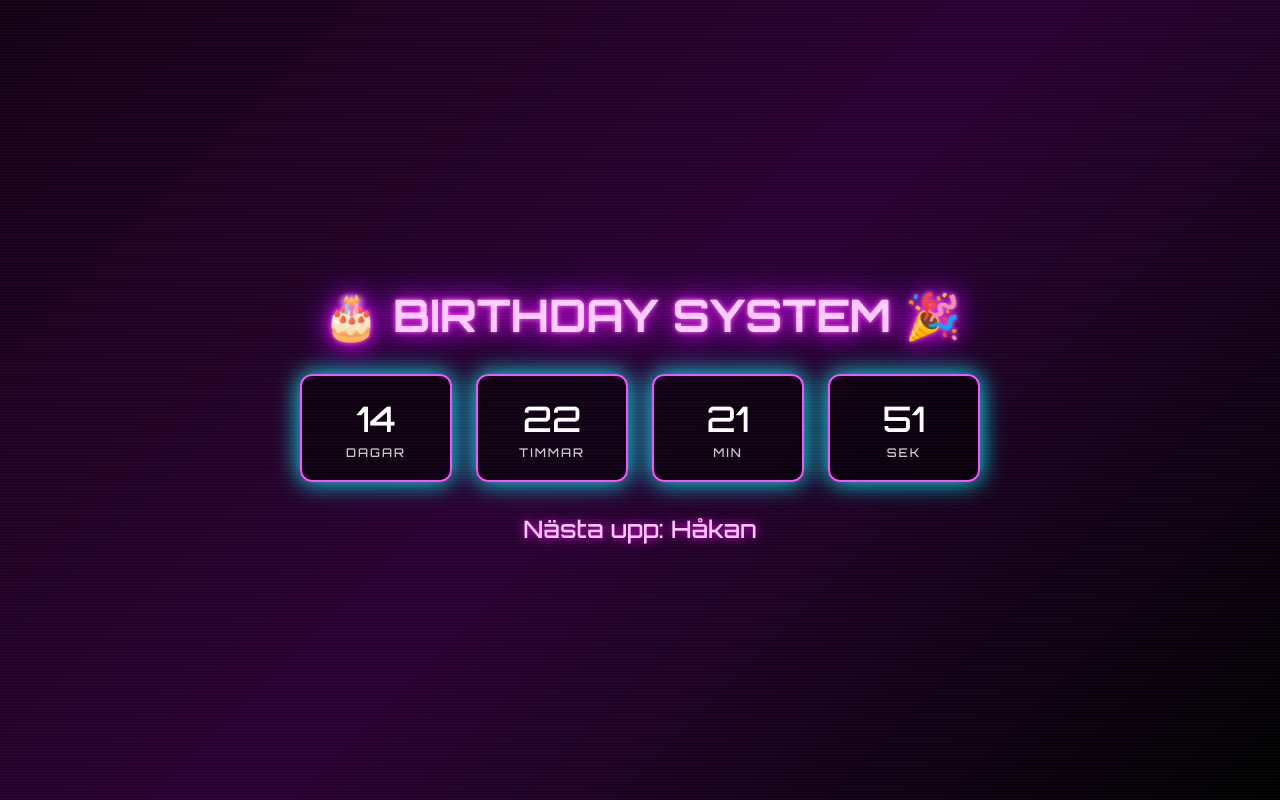
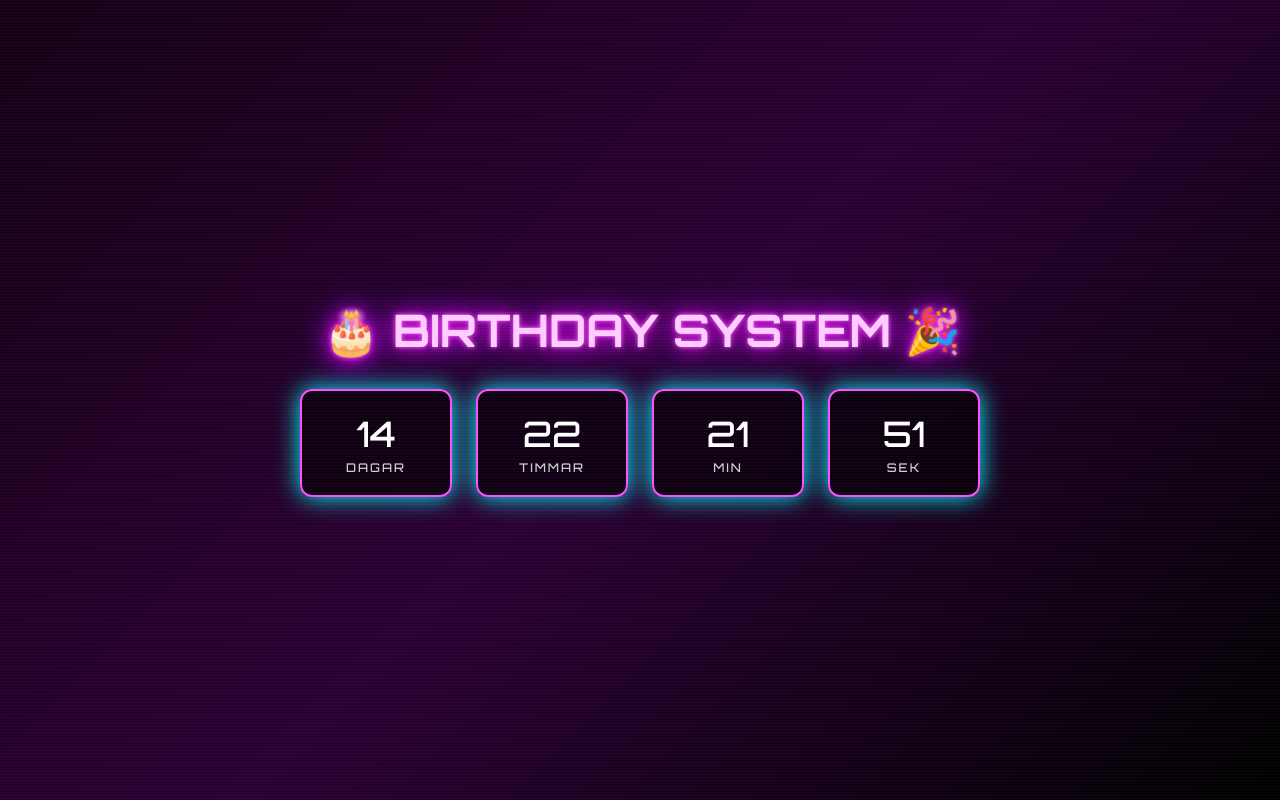
Before and after one commit to PhilipNettelblad/BirthDay, a plain HTML site: page index.html in a window 1280 px wide. Drawn offline with Linux system fonts and the light colour scheme.

Commit message:
Update index.html

```diff
--- a/index.html
+++ b/index.html
@@ -3,7 +3,7 @@
 <head>
   <meta charset="UTF-8">
   <meta name="viewport" content="width=device-width, initial-scale=1.0">
-  <title>Birthday Countdown</title>
+  <title>Birthday System</title>
 
   <link href="https://fonts.googleapis.com/css2?family=Orbitron:wght@500;700&display=swap" rel="stylesheet">
 
@@ -57,8 +57,6 @@
     #countdown {
       display: flex;
       gap: 1.5rem;
-      flex-wrap: wrap;
-      justify-content: center;
     }
 
     .box {
@@ -130,19 +128,16 @@ const friends = [
   { name: "Simon", month: 10, day: 21 }
 ];
 
-// nästa event = födelsedag kl 08:15
 function getNextEvent(now) {
   const year = now.getFullYear();
 
   let list = friends.map(f => {
     let d = new Date(year, f.month - 1, f.day, 8, 15, 0);
-    if (d < now) {
-      d = new Date(year + 1, f.month - 1, f.day, 8, 15, 0);
-    }
+    if (d < now) d = new Date(year + 1, f.month - 1, f.day, 8, 15, 0);
     return { ...f, date: d };
   });
 
-  list.sort((a, b) => a.date - b.date);
+  list.sort((a,b) => a.date - b.date);
   return list[0];
 }
 
@@ -152,34 +147,34 @@ function update() {
 
   const next = getNextEvent(now);
 
-  const todayBirthday = friends.find(f =>
+  const today = friends.find(f =>
     f.month === now.getMonth() + 1 &&
     f.day === now.getDate()
   );
 
-  const todayRevealTime = new Date(
+  const revealTime = new Date(
     now.getFullYear(),
     now.getMonth(),
     now.getDate(),
     8, 15, 0
   );
 
-  // 🔒 LÅS OM DET ÄR FÖDELSEDAG IDAG OCH INNAN 08:15
-  if (todayBirthday && now < todayRevealTime) {
-    msg.innerHTML = "🎂 Födelsedag idag – låst fram till 08:15";
+  // 🎂 IDAG MEN INTE DAGS ÄN
+  if (today && now < revealTime) {
+    msg.innerHTML = "";
   }
 
-  // 🎉 EFTER 08:15 VISA NAMN
-  else if (todayBirthday && now >= todayRevealTime) {
-    msg.innerHTML = `🎉 IDAG FYLLER <b>${todayBirthday.name}</b> ÅR 🎂`;
+  // 🎉 REVEAL KL 08:15
+  else if (today && now >= revealTime && now < new Date(revealTime.getTime() + 24*60*60*1000)) {
+    msg.innerHTML = `🎉 ${today.name} fyller år idag 🎂`;
   }
 
-  // ⏳ ANNARS VISA NÄSTA
+  // ⏳ INGEN FÖDELSEDAG IDAG → VISA INGENTING NAMN
   else {
-    msg.innerHTML = `Nästa upp: ${next.name}`;
+    msg.innerHTML = "";
   }
 
-  // countdown
+  // COUNTDOWN
   const diff = next.date - now;
 
   document.getElementById("days").textContent = Math.floor(diff / (1000*60*60*24));
```
